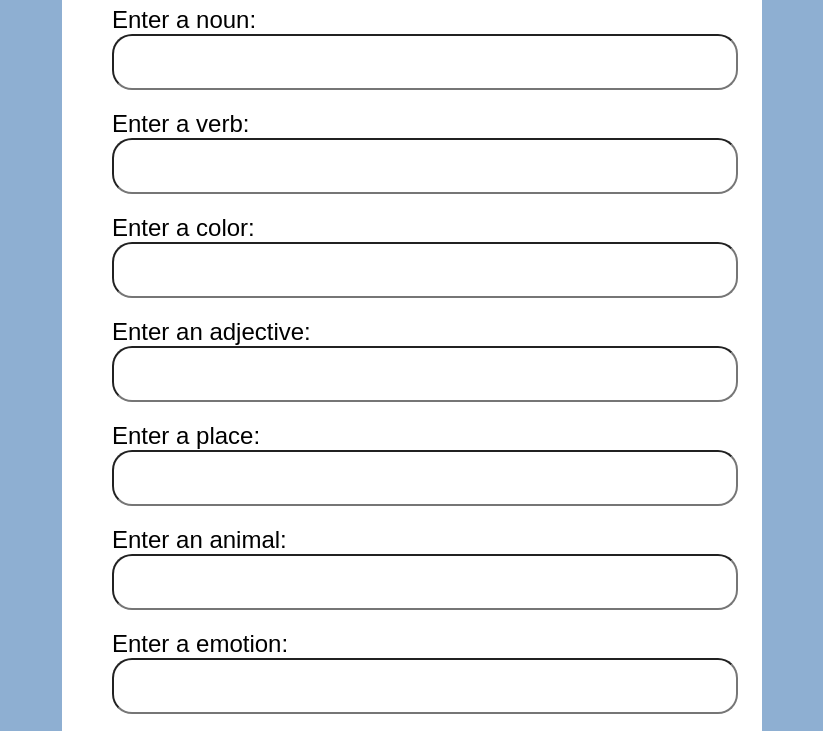
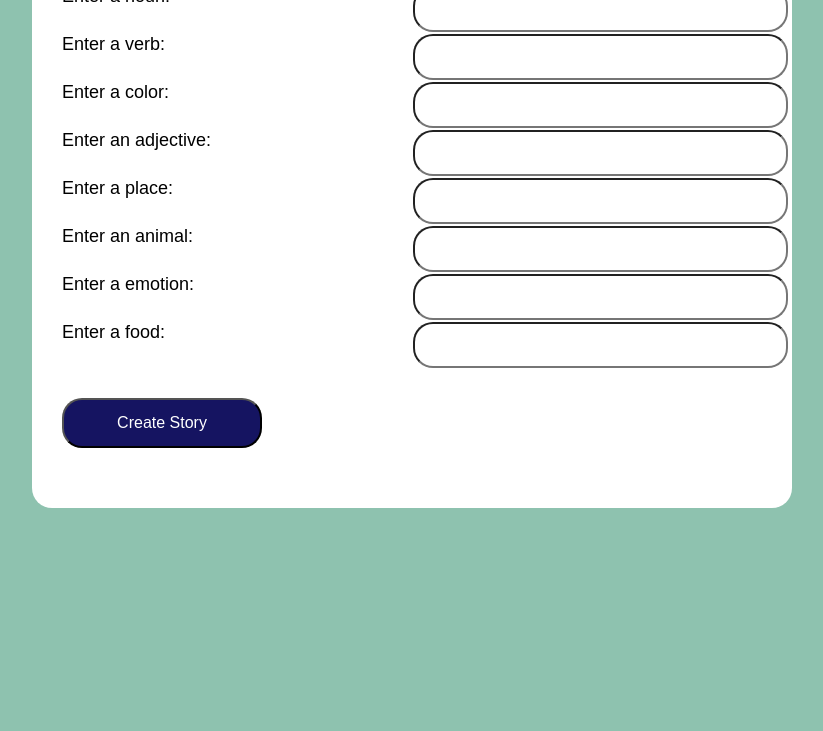
Before and after one commit to sadiyameem/mad-libs, a plain HTML site: page index.html in a window 1280 px wide. Shown: the part 187-918 px from the top of the page, without its empty margins (228-1051 px from the left). After the commit the page ends 800 px from the top, so only its background shows below. Drawn offline with Linux system fonts and the light colour scheme.

Commit message:
changed the layout

```diff
--- a/style.css
+++ b/style.css
@@ -1,5 +1,5 @@
 body {
-    background: #8eafd2;
+    background: #8ec2af;
     font-family: Arial, Helvetica, sans-serif;
 }
 
@@ -8,8 +8,8 @@ body {
     margin: auto;
     margin-top: 5%;
     width: 100%;
-    max-width: 600px;
-    padding: 50px;
+    max-width: 700px;
+    padding: 30px;
     border-radius: 20px;
 }
 
@@ -24,18 +24,22 @@ button {
     font-size: 16px;
 }
 
+.enter {
+    display: grid;
+    grid-template-columns: repeat(2, 1fr);
+    gap: 2px 1px;
+}
+
 .enter p {
     margin: 0px;
-    margin-top: 20px;
-    padding: 0px;
-    font-size: 24px;
+    font-size: 18px;
 }
 
 .enter input {
     padding-left: 20px;
     border-radius: 20px;
     width: 100%;
-    height: 50px;
+    height: 40px;
 }
 
 #story {
```
